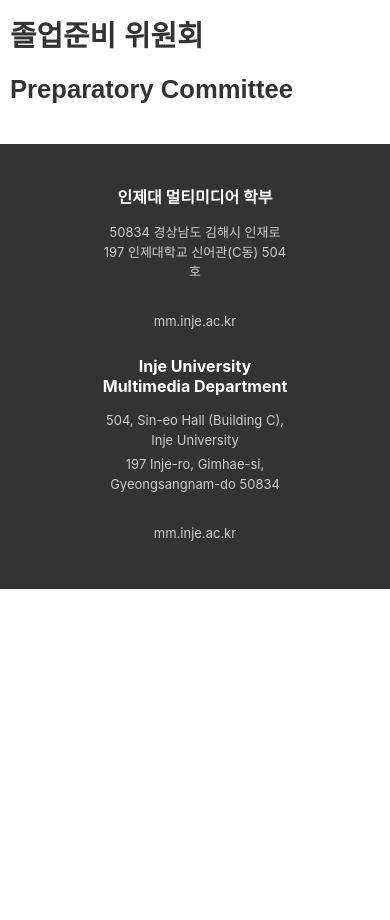
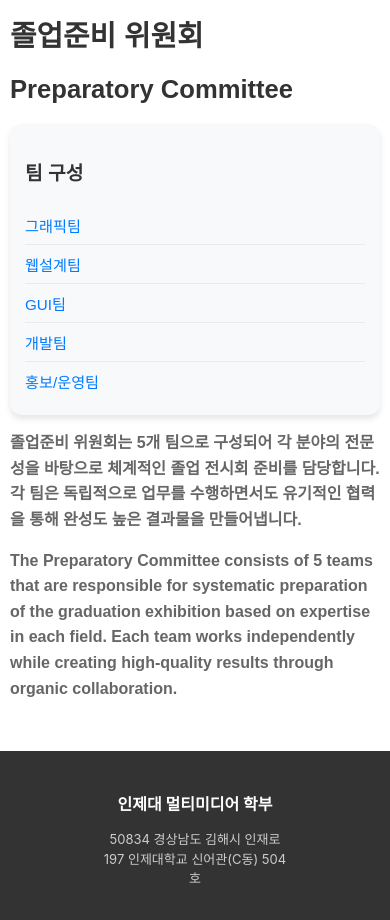
Before and after one commit to swhwang81/react-test, a React (Create React App) app: page /#/about in a window 390 px wide. Shown: the part 1540-2460 px from the top of the page. Before the commit the page ends 2129 px from the top, so only its background shows below. Built offline with nearby package versions, Linux system fonts and the light colour scheme.

Commit message:
Add team list and description to Preparatory Committee section

```diff
--- a/src/pages/about.css
+++ b/src/pages/about.css
@@ -38,6 +38,46 @@
   text-align: left;
 }
 
+.about-team-list {
+  background-color: #f8f9fa;
+  padding: 25px;
+  border-radius: 12px;
+  box-shadow: 0 4px 6px rgba(0, 0, 0, 0.1);
+}
+
+.about-team-title {
+  color: #333;
+  font-size: 1.4rem;
+  font-weight: bold;
+  margin-bottom: 20px;
+  text-align: left;
+}
+
+.about-team-items {
+  list-style: none;
+  padding: 0;
+  margin: 0;
+}
+
+.about-team-items li {
+  color: #007bff;
+  font-size: 1.1rem;
+  font-weight: 500;
+  padding: 8px 0;
+  border-bottom: 1px solid #e9ecef;
+  text-align: left;
+}
+
+.about-team-items li:last-child {
+  border-bottom: none;
+}
+
+.about-team-description {
+  display: flex;
+  flex-direction: column;
+  gap: 15px;
+}
+
 section {
   margin-bottom: 100px;
 }
@@ -74,6 +114,18 @@ section:last-child {
     font-size: 1.8rem;
   }
 
+  .about-team-list {
+    padding: 20px;
+  }
+
+  .about-team-title {
+    font-size: 1.3rem;
+  }
+
+  .about-team-items li {
+    font-size: 1rem;
+  }
+
 
 
 
@@ -100,6 +152,18 @@ section:last-child {
     font-size: 1.6rem;
   }
 
+  .about-team-list {
+    padding: 15px;
+  }
+
+  .about-team-title {
+    font-size: 1.2rem;
+  }
+
+  .about-team-items li {
+    font-size: 0.95rem;
+  }
+
   .about-description {
     font-size: 1rem;
   }
--- a/src/pages/about.js
+++ b/src/pages/about.js
@@ -34,6 +34,22 @@ function About() {
       <section>
       <h1 className="about-title">졸업준비 위원회</h1>
       <h1 className="about-title-en">Preparatory Committee</h1>
+      <div className="about-description-container">
+        <div className="about-team-list">
+          <h3 className="about-team-title">팀 구성</h3>
+          <ul className="about-team-items">
+            <li>그래픽팀</li>
+            <li>웹설계팀</li>
+            <li>GUI팀</li>
+            <li>개발팀</li>
+            <li>홍보/운영팀</li>
+          </ul>
+        </div>
+        <div className="about-team-description">
+          <p className="about-description">졸업준비 위원회는 5개 팀으로 구성되어 각 분야의 전문성을 바탕으로 체계적인 졸업 전시회 준비를 담당합니다. 각 팀은 독립적으로 업무를 수행하면서도 유기적인 협력을 통해 완성도 높은 결과물을 만들어냅니다.</p>
+          <p className="about-description">The Preparatory Committee consists of 5 teams that are responsible for systematic preparation of the graduation exhibition based on expertise in each field. Each team works independently while creating high-quality results through organic collaboration.</p>
+        </div>
+      </div>
       </section>
     </main>
   );
```
